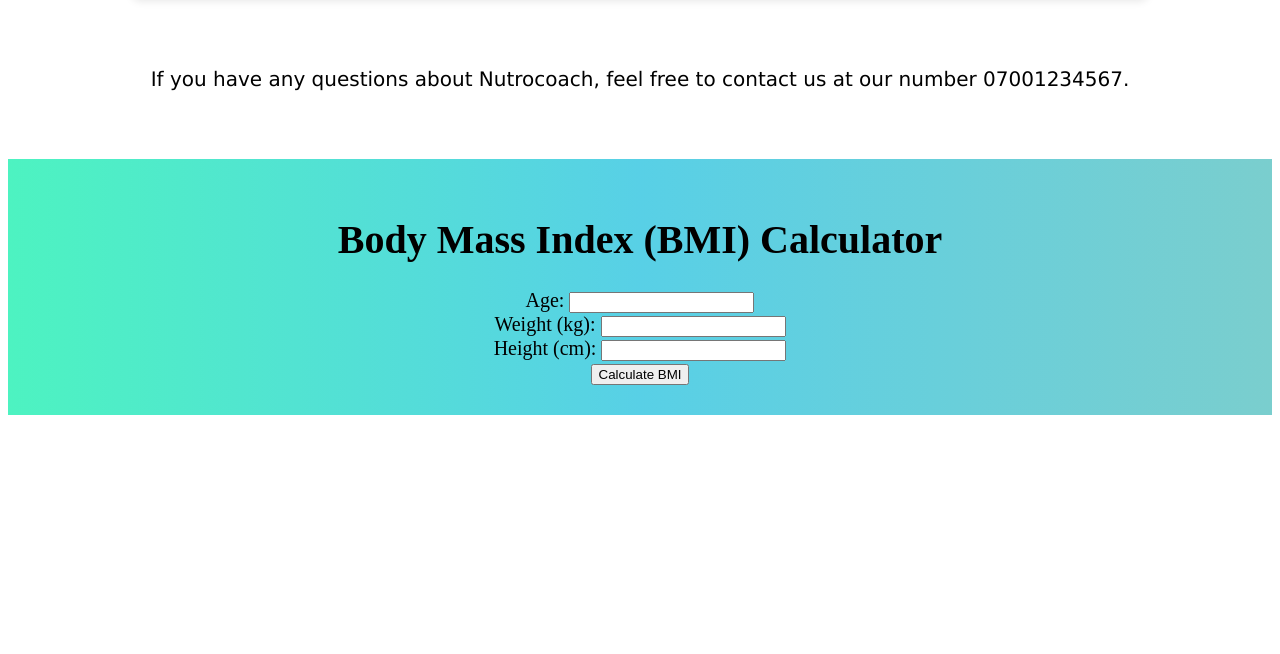
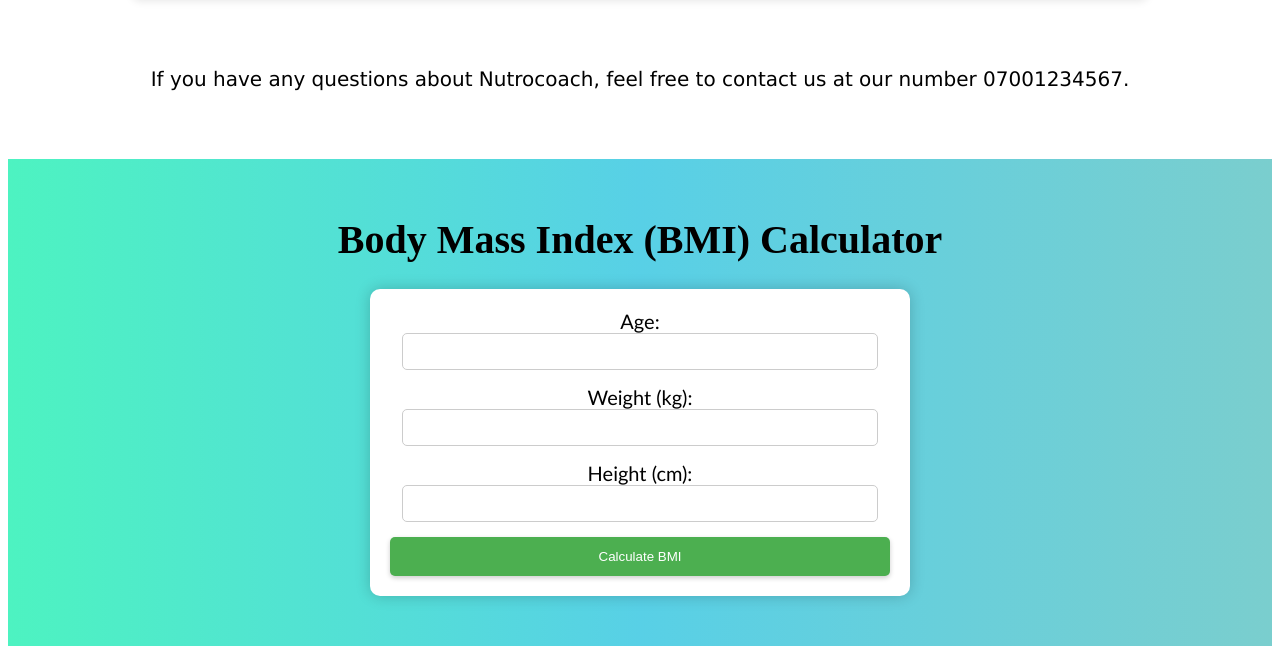
Before and after one commit to Kvyne/phase-1-project, a plain HTML site: page index.html in a window 1280 px wide. Shown: the part 685-1339 px from the top of the page. Before the commit the page ends 1108 px from the top, so only its background shows below. Drawn offline with Linux system fonts and the light colour scheme; a script that the page names is missing.

Commit message:
added style to my code

```diff
--- a/index.css
+++ b/index.css
@@ -47,9 +47,43 @@
     font-size: 20px;
     font-family: Verdana, Geneva, Tahoma, sans-serif;
     }
-    .calorie-calc {
+    .bmi-calc {
     text-align: center;
     padding: 30px;
     font-size: 20px;
     background: linear-gradient(to right, #4df3c1, #58d0e6, #7acece);
     }
+    /* Form Styling */
+form {
+    background-color: #ffffff; /* Light background for the form */
+    padding: 20px;
+    border-radius: 10px; /* Rounded corners for the form */
+    box-shadow: 0 0 15px rgba(0, 0, 0, 0.2); /* Subtle shadow for depth */
+    width: auto; /* Adjust width as needed */
+    max-width: 500px; /* Maximum width to keep the form size reasonable */
+    margin: 20px auto; /* Center the form on the page */
+    font-family: 'Gill Sans', 'Gill Sans MT', Calibri, 'Trebuchet MS', sans-serif; /* Consistent font style */
+    }
+
+    /* Input Fields Styling */
+    input[type="number"] {
+    width: calc(100% - 24px); /* Full width minus padding */
+    padding: 10px; /* Comfortable padding around the text */
+    margin-bottom: 15px; /* Space between the inputs */
+    border: 1px solid #ccc; /* Subtle border */
+    border-radius: 5px; /* Slightly rounded corners for the input fields */
+    box-sizing: border-box; /* Include padding and border in the element's total width and height */
+    }
+
+    /* Submit Button Styling */
+    input[type="submit"] {
+    background-color: #4CAF50; /* Green background */
+    color: white; /* White text */
+    padding: 12px 20px; /* Padding inside tche button */
+    border: none; /* Remove border */
+    border-radius: 5px; /* Rounded corners for the button */
+    cursor: pointer; /* Change mouse cursor to pointer when over the button */
+    width: 100%; /* Make the button full width */
+    box-shadow: 0 2px 5px rgba(0, 0, 0, 0.2); /* Subtle shadow for depth */
+    transition: background-color 0.3s ease; /* Smooth transition for hover effect */
+    }
--- a/index.html
+++ b/index.html
@@ -20,7 +20,7 @@
         <p>If you have any questions about Nutrocoach, feel free to contact us at our number 07001234567.</p>
     </div>
     <br>
-    <div class="calorie-calc">
+    <div class="bmi-calc">
         <h1>Body Mass Index (BMI) Calculator</h1>
         <form id="bmiForm">
             <label for="age">Age:</label>
```
